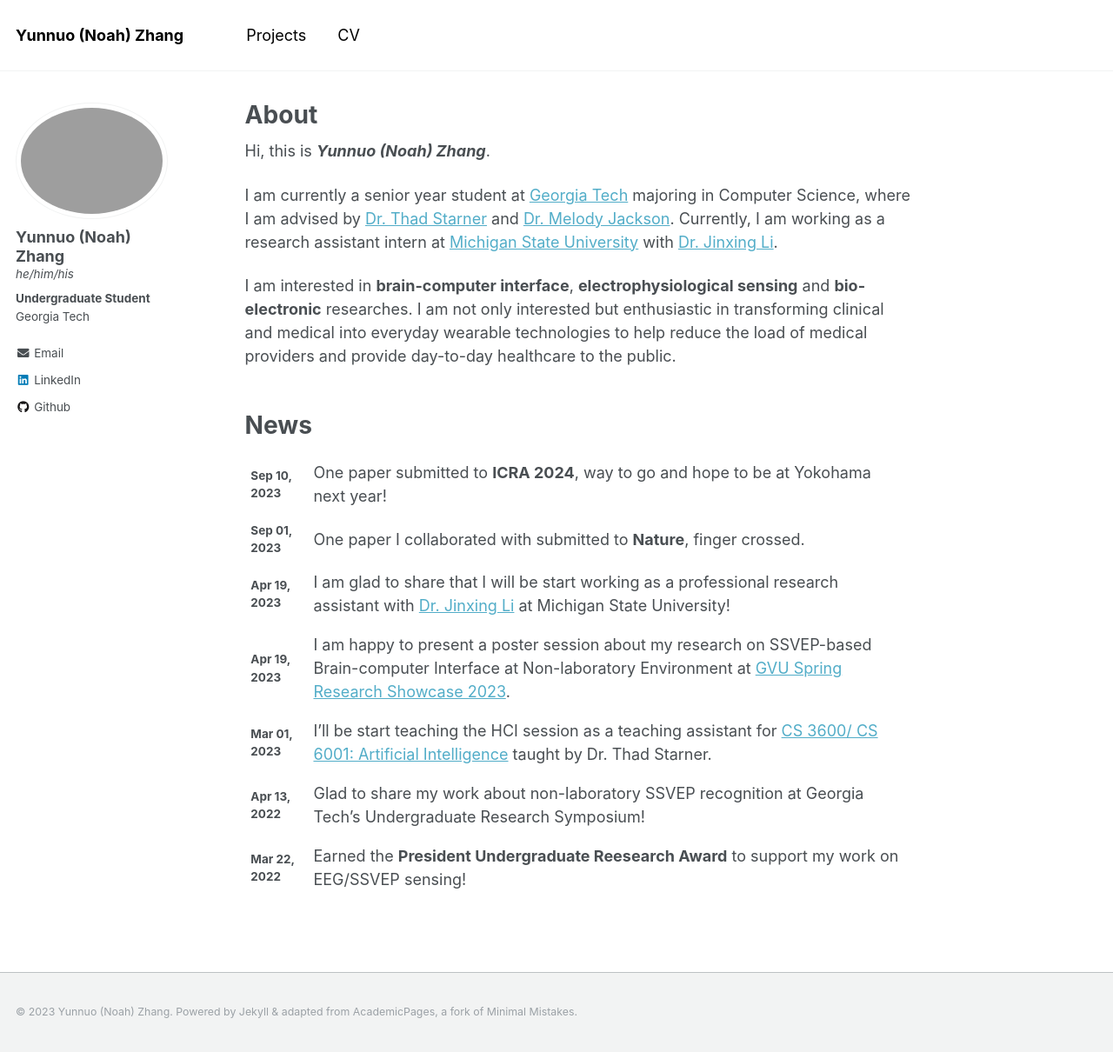
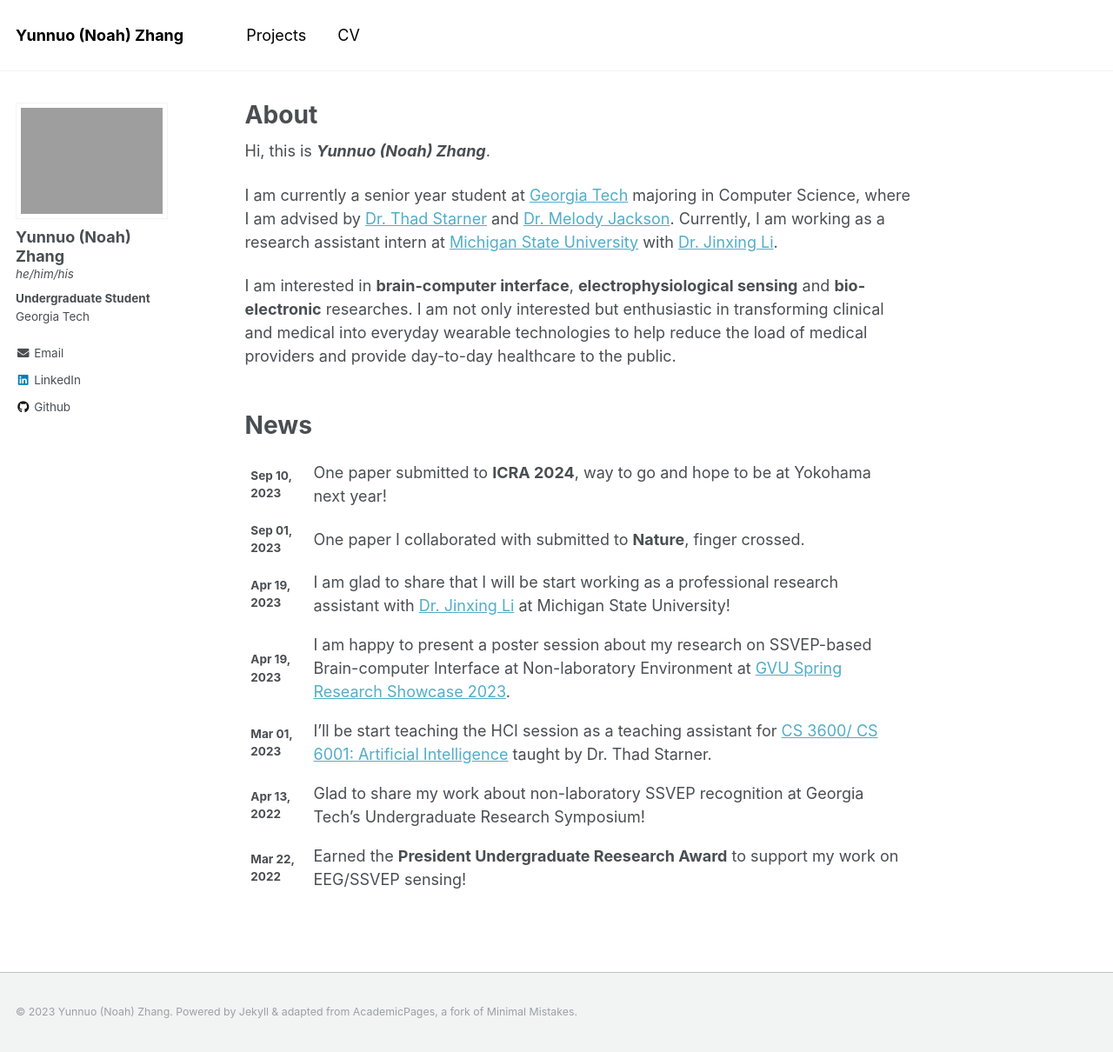
Before and after one commit to NoahZhang1/NoahZhang1.github.io, a Jekyll site: the page built from _pages/about.md, in a window 1280 px wide and 1210 px high. Shown: the whole window at 87% size. Built offline with Jekyll 4.4.1, drawn with Linux system fonts in a browser that asks for light colours.

Commit message:
pfp square

```diff
--- a/_sass/_sidebar.scss
+++ b/_sass/_sidebar.scss
@@ -7,8 +7,8 @@
    ========================================================================== */
 
 .sidebar {
-  -webkit-transform: translate3d(0, 0 , 0);
-          transform: translate3d(0, 0 , 0);
+  -webkit-transform: translate3d(0, 0, 0);
+  transform: translate3d(0, 0, 0);
 
   @include clearfix();
   margin-bottom: 1em;
@@ -17,7 +17,7 @@
     @include span(2 of 12);
     opacity: 1;
     -webkit-transition: opacity 0.2s ease-in-out;
-            transition: opacity 0.2s ease-in-out;
+    transition: opacity 0.2s ease-in-out;
 
     &:hover {
       opacity: 1;
@@ -29,16 +29,22 @@
     padding-right: 0;
   }
 
-  h2, h3, h4, h5, h6 {
+  h2,
+  h3,
+  h4,
+  h5,
+  h6 {
     margin-bottom: 0;
     font-family: $sans-serif-narrow;
   }
 
-  h3, h4 {
+  h3,
+  h4 {
     font-size: $type-size-5;
   }
 
-  p, li {
+  p,
+  li {
     font-family: $sans-serif;
     font-size: $type-size-6;
     line-height: 1.5;
@@ -84,7 +90,7 @@
 
   img {
     max-width: 175px;
-    border-radius: 50%;
+    // border-radius: 50%;
 
     @include breakpoint($large) {
       padding: 5px;
@@ -116,6 +122,7 @@
     margin-bottom: 10px;
   }
 }
+
 .sidebar .author__name {
   font-family: $sans-serif;
   font-size: $type-size-5;
```
